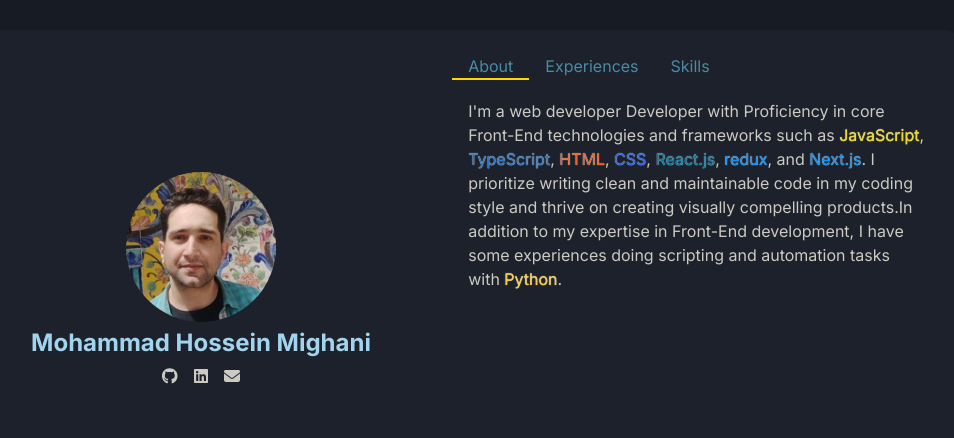
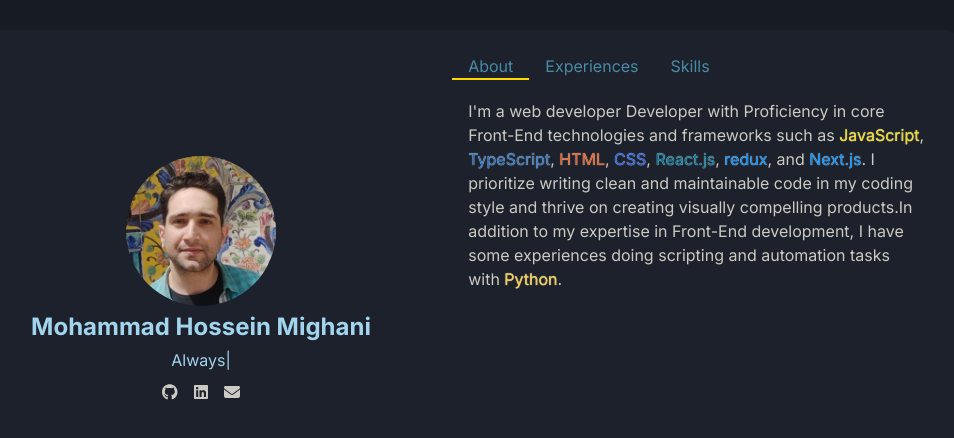
Before and after one commit to MHMighani/mhmighani.github.io, a Next.js app: page / in a window 1280 px wide. Shown: the part 120-558 px from the top of the page, without its empty margins (191-1145 px from the left). Built offline with nearby package versions, Linux system fonts and the light colour scheme.

Commit message:
chore: add typing effect

```diff
--- a/package.json
+++ b/package.json
@@ -19,7 +19,8 @@
     "next": "14.0.4",
     "react": "^18",
     "react-dom": "^18",
-    "sass": "^1.69.5"
+    "sass": "^1.69.5",
+    "typed.js": "^2.1.0"
   },
   "devDependencies": {
     "@storybook/addon-essentials": "^7.6.6",
--- a/src/components/NavigationSection/index.tsx
+++ b/src/components/NavigationSection/index.tsx
@@ -1,16 +1,44 @@
+"use client";
+
 import Image from "next/image";
+import { useRef, useEffect } from "react";
+
+import Typed from "typed.js";
 
 import Reachme from "components/Reachme";
 import introImage from "assets/images/intro_image.jpg";
 import styles from "./styles.module.scss";
 
 function NavigationSection() {
+  const typeEffectEl = useRef(null);
+
+  useEffect(() => {
+    const typed = new Typed(typeEffectEl.current, {
+      strings: [
+        "I'm a Web Developer",
+        "Focused on Front End",
+        "Always trying to learn",
+      ],
+      typeSpeed: 70,
+    });
+
+    return () => {
+      // Destroy Typed instance during cleanup to stop animation
+      typed.destroy();
+    };
+  }, []);
+
   return (
     <section className={styles.navigation_section}>
       <div className={styles.profile_and_contact}>
         <Image className={styles.profile_image} src={introImage} alt="me" />
         <div className={styles.name_contact}>
           <h2 className={styles.name}>Mohammad Hossein Mighani</h2>
+
+          <div style={{ display: "flex", justifyContent: "center" }}>
+            <div ref={typeEffectEl}></div>
+          </div>
+
           <Reachme />
         </div>
       </div>
--- a/src/components/NavigationSection/styles.module.scss
+++ b/src/components/NavigationSection/styles.module.scss
@@ -9,6 +9,7 @@
     border-radius: 100%;
     width: 150px;
     height: 150px;
+    margin-bottom: .5rem;
 
     @media screen and (max-width: 425px) {
         width: 130px;
@@ -31,9 +32,10 @@
     display: flex;
     flex-direction: column;
     color: #a2d4ee;
+    gap: .5rem;
 }
 
 .name {
     text-align: center;
-    margin: .5rem 0;
+    margin:  0;
 }
```
Also changed, not shown: 1 other file (tests, documents, lock files or other folders).
